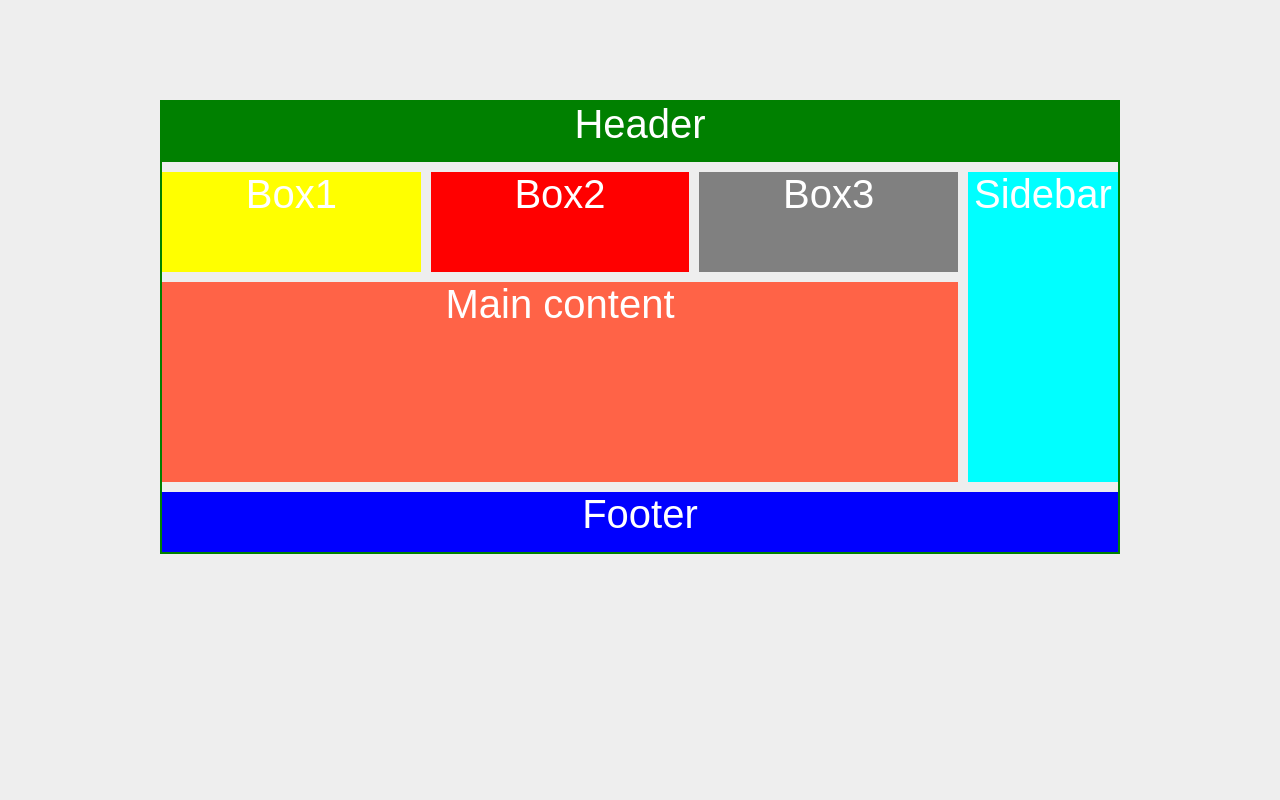
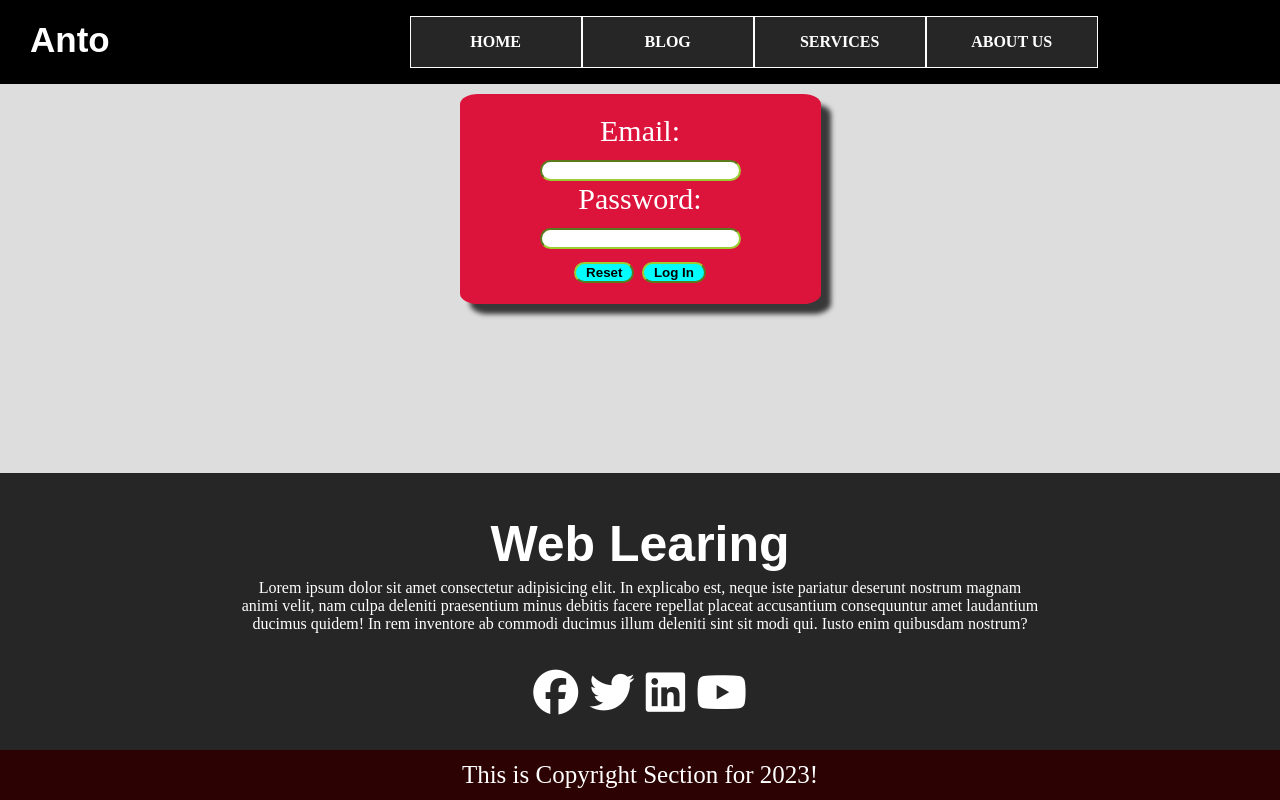
Before and after one commit to ShahriarAnto/WebPages, a plain HTML site: page Index.html in a window 1280 px wide. Drawn offline with Linux system fonts and the light colour scheme.

Commit message:
Header Footer Form

```diff
--- a/Index.html
+++ b/Index.html
@@ -3,18 +3,80 @@
 <head>
     <meta charset="UTF-8">
     <meta name="viewport" content="width=device-width, initial-scale=1.0">
+    <script src="https://kit.fontawesome.com/57abeefa35.js" crossorigin="anonymous"></script>
+    <link rel="stylesheet" href="style.css">
     <title>Document</title>
-    <link rel="stylesheet" href="style.css">
+
 </head>
 <body>
-    <main>
-        <div class="box1">Header</div>
-        <div class="box2">Box1</div>
-        <div class="box3">Box2</div>
-        <div class="box4">Box3</div>
-        <div class="box5">Sidebar</div>
-        <div class="box6">Main content</div>
-        <div class="box7">Footer</div>
-    </main>
+    <!-- Header Starts -->
+   <header>
+    <div class="logo">
+        Anto
+    </div>
+    <div class="navbar">
+        <ul>
+            <li><a href="#">Home</a></li>
+            <li><a href="#">Blog</a></li>
+            <li><a href="#">Services</a>
+             <ul>
+                <li>Graphics</li>
+                <li>Web Design</li>
+                <li>Web Development</li>
+             </ul>
+            </li>
+            <li><a href="#">About Us</a></li>
+        </ul>
+    </div>
+   </header>
+   <!-- Header Ends -->
+
+   <!-- Form Starts -->
+
+   <div class="form1">
+    <form action="#" method="GET">
+        Email: <br>
+        <input type="text" name="usename" id="email"> <br>
+        Password: <br>
+        <input type="password" name="password" id="pass"> <br>
+        <input type="reset" value="Reset" class="btn">
+        <input type="submit" value="Log In" class="btn">
+
+    </form>
+   </div>
+
+
+
+
+
+
+   <!-- Form Ends -->
+
+   <!-- Footer Starts -->
+
+   <footer>
+    <div class="name">
+        <h2>Web Learing</h2>
+    </div>
+
+    <div class="text1">
+        <p>Lorem ipsum dolor sit amet consectetur adipisicing elit. In explicabo est, neque iste pariatur deserunt nostrum magnam animi velit, nam culpa deleniti praesentium minus debitis facere repellat placeat accusantium consequuntur amet laudantium ducimus quidem! In rem inventore ab commodi ducimus illum deleniti sint sit modi qui. Iusto enim quibusdam nostrum?</p>
+    </div>
+
+    <div class="icon">
+        <i class="fa-brands fa-facebook"></i>
+        <i class="fa-brands fa-twitter"></i>
+        <i class="fa-brands fa-linkedin"></i>
+        <i class="fa-brands fa-youtube"></i>
+
+    </div>
+
+    <div class="copy">
+        This is Copyright Section for 2023!
+    </div>
+
+   </footer>
+   <!-- Footer Ends -->
+
 </body>
 </html>
--- a/style.css
+++ b/style.css
@@ -1,41 +1,145 @@
-*{
+body{
+    padding: 0;
     margin: 0;
-    padding: 0;
     box-sizing: border-box;
-    background-color: #eee;
-    font-family: Arial, Helvetica, sans-serif;
-    text-align: center;
-    color: white;
-    font-size: 40px;
+    background-color: #ddd;
 }
 
-main{
-    width: 75%;
-    margin: 100px auto;
-    border: 2px solid green;
-    display: grid;
-    grid-template-rows: 60px 100px 200px 60px;
-    grid-template-columns: repeat(3 , 1fr) 150px;
-    grid-gap:10px;
+/* Header Strats */
+
+header{
+    width: 100%;
+    background-color: black;
+    color: white;
+    display: flex;
 }
 
-.box1{
-    background-color: green;
-    grid-column: 1/-1;
+.logo{
+    font-family: Arial, Helvetica, sans-serif;
+    font-size: 35px;
+    font-weight: bold;
+    margin-left: 20px;
+    margin-top: 10px;
+    padding: 10px;
 }
-.box2{background-color: yellow;}
-.box3{background-color: red;}
-.box4{background-color: grey;}
-.box5{
+
+.navbar{
+    display: flex;
+    justify-content: center;
+    align-items: center;
+    padding-left: 250px;
+}
+
+.navbar ul{
+    list-style: none;
+}
+
+.navbar ul li{
+    background-color: #262626;
+    width: 170px;
+    border: 1px solid #fff;
+    height: 50px;
+    line-height: 50px;
+    text-align: center;
+    float: left;
+    color: white;
+    font-size: 16px;
+    font-weight: bold;
+    text-transform: uppercase;
+}
+
+.navbar ul li a{
+    text-decoration: none;
+    color: white;
+    text-align: center;
+    justify-content: center;
+    align-items: center;
+}
+
+.navbar ul li:hover{
     background-color: aqua;
-    grid-row: 2/4;
-    grid-column: 4/5;
+    transition: all ease-in 0.5s;
 }
-.box6{
-    background-color: tomato;
-    grid-column: 1/4;
+
+.navbar ul ul{
+    display: none;
 }
-.box7{
-    background-color: blue;
-    grid-column: 1/-1;
+
+.navbar ul li:hover > ul{
+    display: block;
 }
+/* Header Ends */
+
+/* Form Starts */
+
+.form1{
+    background-color: crimson;
+    color: white;
+    text-align: center;
+    font-size: 30px;
+    margin: 0 auto;
+    width: fit-content;
+    height: fit-content;
+    padding: 20px 80px;
+    margin-top: 10px;
+    border-radius: 5%;
+    box-shadow: 10px 10px 5px 0px rgba(0,0,0,0.75);
+}
+
+.form1 input{
+    padding: 1px 10px;
+    border-color: yellowgreen;
+    border-radius: 50px;
+
+}
+
+.form1 .btn{
+    font-weight: bold;
+    background-color: aqua;
+}
+
+
+
+/* Form ends */
+
+/* Footer Start */
+
+footer{
+
+    position: absolute;
+    bottom: 0;
+    text-align: center;
+    background-color: #262626;
+    width: 100%;
+    color: white;
+}
+
+.name h2{
+    font-family: Arial, Helvetica, sans-serif;
+    font-weight: bold;
+    font-size: 50px;
+}
+
+.text1 p{
+    width: 800px;
+    text-align: center;
+    margin: 0 auto;
+    position: relative;
+    top: -35px;
+
+}
+
+.icon{
+    font-size: 45px;
+    position: relative;
+    top: -15px;
+    padding: 15px;
+}
+
+.copy{
+    height: 50px;
+    text-align: center;
+    background-color: rgb(44, 2, 2);
+    line-height: 50px;
+    font-size: 25px;
+}
```
